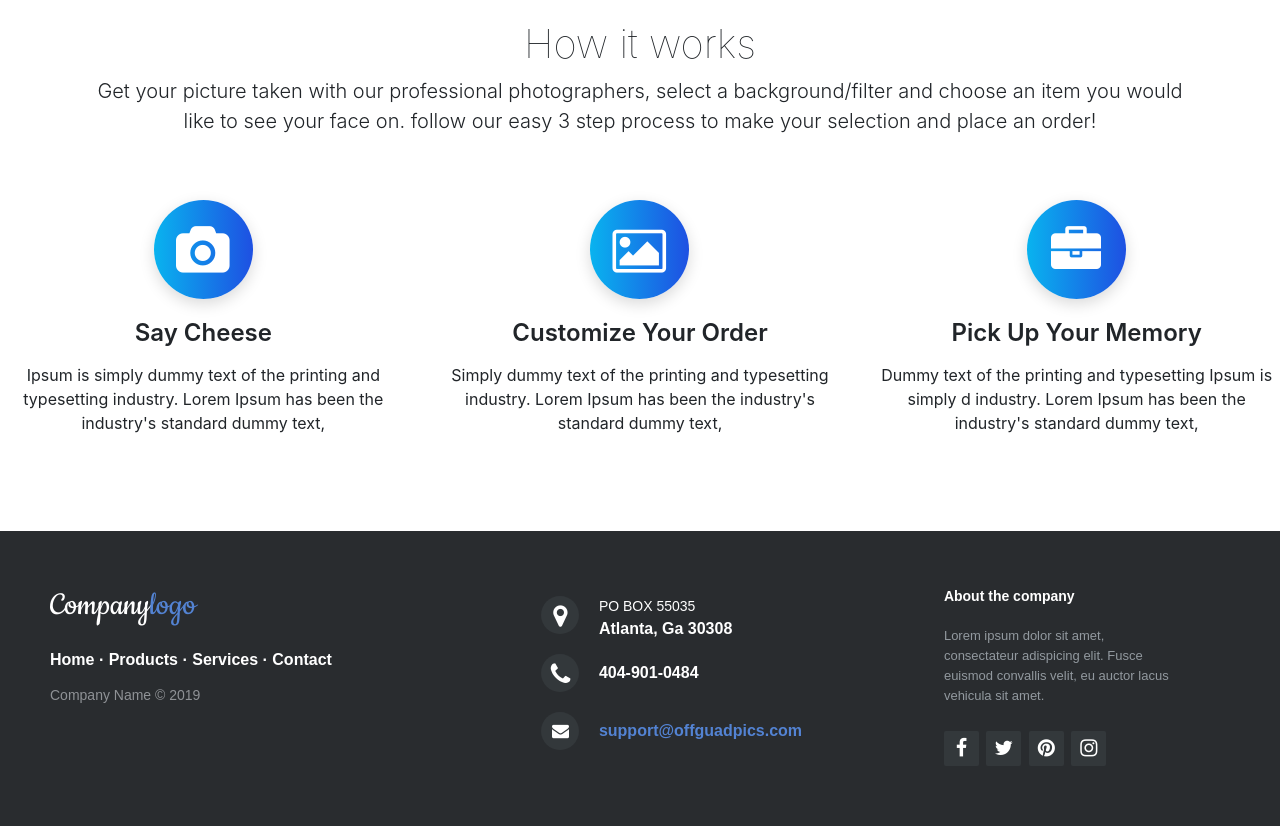
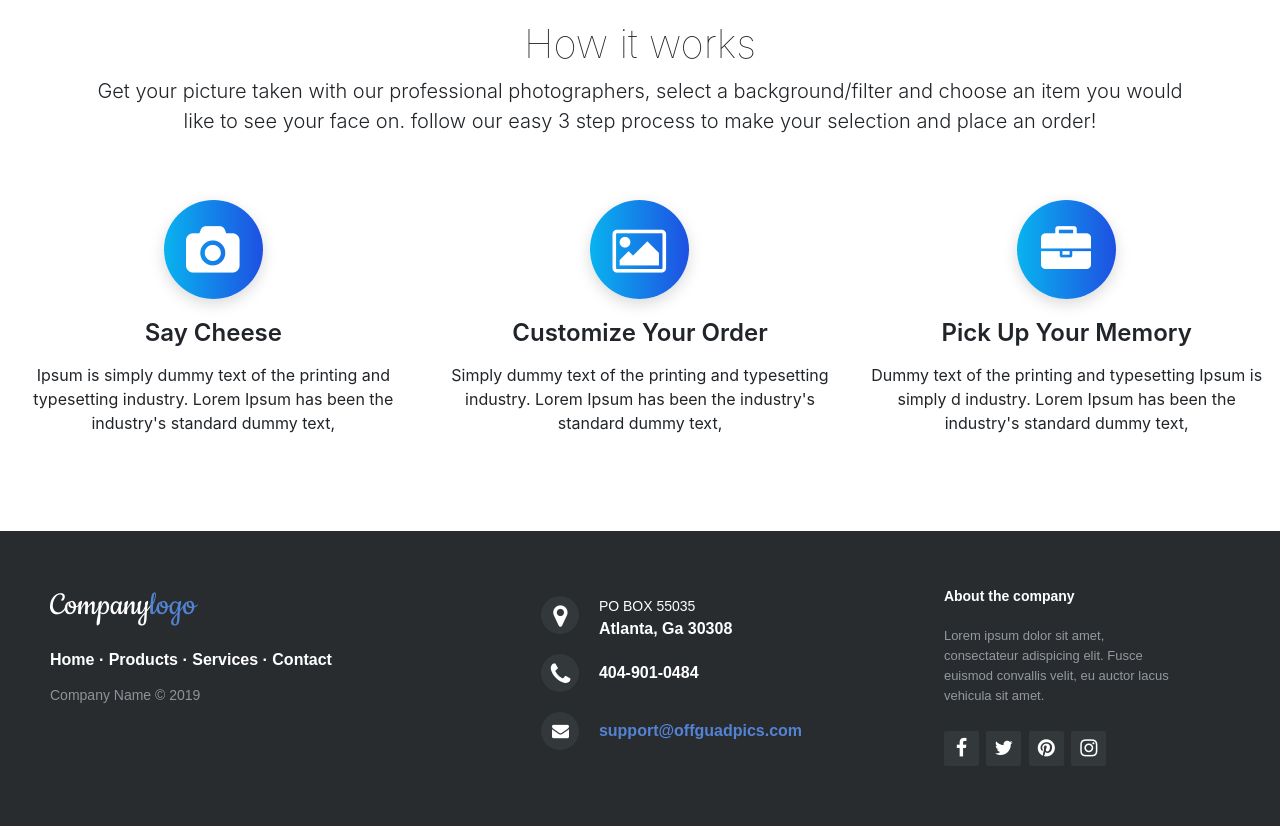
Before and after one commit to EltechAdmin/offguardESFNA, a PHP site: page / in a window 1280 px wide. Shown: the part 973-1799 px from the top of the page. Run offline with PHP 8.4, Linux system fonts and the light colour scheme; some libraries are stand-ins or nearby versions.

Commit message:
display text update

```diff
--- a/css/sections.css
+++ b/css/sections.css
@@ -1,6 +1,6 @@
-.body{
-
-  width: 100%;
+html, body {
+    margin: 0;
+    height: 100%;
 }
 
 .section1 {
@@ -263,12 +263,13 @@ body {
 body {
 
   flex-direction: column;
-  height: 93vh;
+  height: 100vh;
   justify-content: center;
   align-items: center;
   background: #222;
   color: #eee;
   font-family: "Dosis", sans-serif;
+      width: 100%;
 }
 
 .underlined-a {
@@ -353,9 +354,12 @@ margin-top: 1.75%;
 
 
 /*////////////////////////////////////////////////////////////////////////////////////////////////////////////////////////*/
-.row {
-    margin-left: -15px;
-    margin-right: -15px;
+.howitworks {
+    display: -ms-flexbox;
+    display: flex;
+    -ms-flex-wrap: wrap;
+    flex-wrap: wrap;
+
 }
 .col-sm-12 {
     width: 100%;
--- a/index.php
+++ b/index.php
@@ -160,7 +160,7 @@ function topFunction() {
   </div>
 </section>
 
-<div class="row">
+<div class="howitworks">
 <div class="col-sm-12 col-md-4 col-lg-4">
 <div class="iq-Work-box text-center">
 <div class="Work-icon">
```
